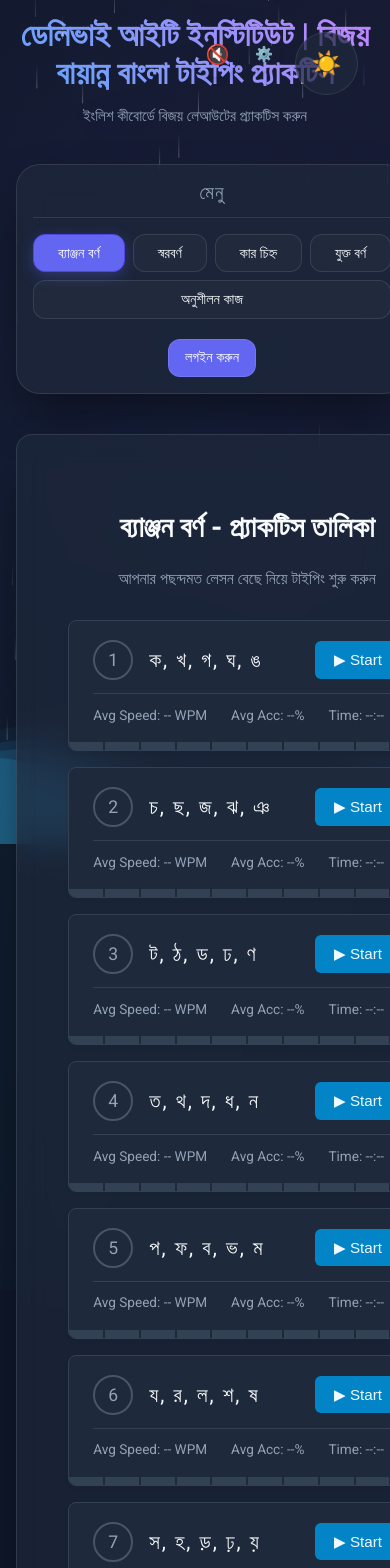
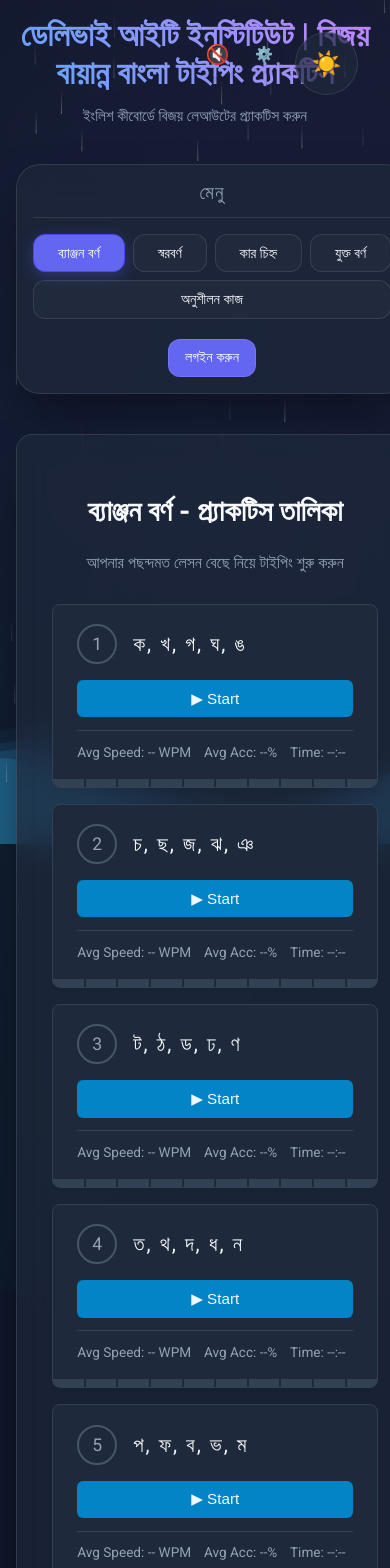
Before and after one commit to delibhaibd/delibhaiit-bijoy-bangla-typing-app, a React (Vite) app: page / in a window 390 px wide. Shown: the top 1568 px of the page. Built offline with nearby package versions, Linux system fonts and the light colour scheme; a web font is replaced by a local one.

Commit message:
fix-mobile-layout

```diff
--- a/src/App.css
+++ b/src/App.css
@@ -1285,6 +1285,34 @@
     width: 100%;
     justify-content: center;
   }
+
+  /* Sub Lesson List Mobile Fixes */
+  .sub-lesson-list {
+    padding: 1rem;
+    box-sizing: border-box;
+    width: 100%;
+    max-width: 100vw;
+  }
+
+  .lesson-card-header {
+    flex-direction: column;
+    align-items: flex-start;
+    gap: 1rem;
+  }
+
+  .lesson-card-title-area {
+    width: 100%;
+  }
+
+  .lesson-action-btn {
+    width: 100%;
+    justify-content: center;
+  }
+
+  .lesson-stats {
+    flex-wrap: wrap;
+    gap: 0.8rem;
+  }
 }
 
 @media (max-width: 480px) {
```
